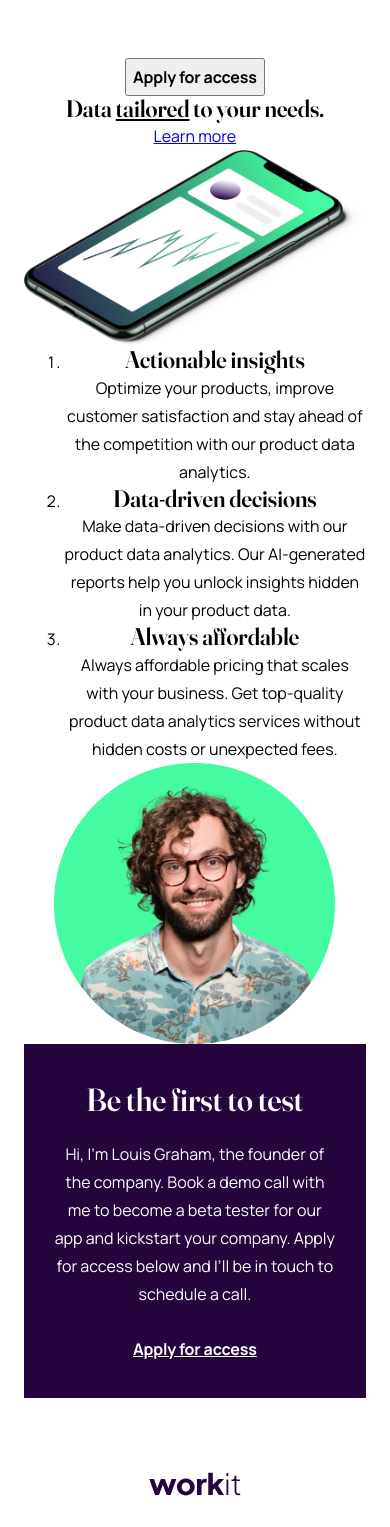
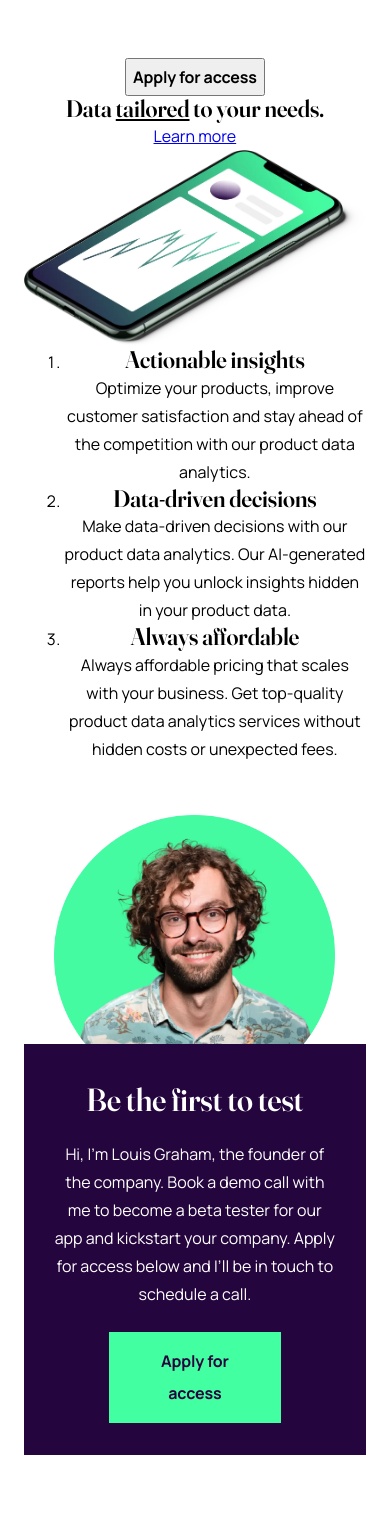
Before and after one commit to rupali317/workit-landing-page, a React (Create React App) app: page / in a window 390 px wide. Shown: the top 1527 px of the page. Built offline with nearby package versions, Linux system fonts and the light colour scheme.

Commit message:
Working on the mobile styling of the access invitation section

```diff
--- a/src/components/AccessInvitation/AccessInvitation.jsx
+++ b/src/components/AccessInvitation/AccessInvitation.jsx
@@ -5,7 +5,12 @@ import React from "react";
 export const AccessInvitation = () => {
   const SocialMediaList = data.map((item) => {
     return (
-      <AccessInvitationStyles.SocialMediaLink key={item.id} href={item.link} target="_blank" rel="noreferrer">
+      <AccessInvitationStyles.SocialMediaLink
+        key={item.id}
+        href={item.link}
+        target="_blank"
+        rel="noreferrer"
+      >
         <img src={item.image} alt={item.id} title={item.id} />
       </AccessInvitationStyles.SocialMediaLink>
     );
@@ -13,7 +18,7 @@ export const AccessInvitation = () => {
 
   return (
     <section>
-      <img
+      <AccessInvitationStyles.FounderImage
         src="/assets/images/image-founder.webp"
         alt="Workit's founder"
         title="Workit's founder"
@@ -28,7 +33,7 @@ export const AccessInvitation = () => {
           company. Apply for access below and I’ll be in touch to schedule a
           call.
         </p>
-        <button class="secondary-button">Apply for access</button>
+        <button className="primary-button">Apply for access</button>
       </AccessInvitationStyles.InvitationCard>
       <a href="#introduction-section">
         <img
--- a/src/styles/AccessInvitation.style.jsx
+++ b/src/styles/AccessInvitation.style.jsx
@@ -25,11 +25,20 @@ export const InvitationCard = styled.section`
   margin-bottom: var(--space-m-4);
 
   button {
-      margin-top: var(--space-xs-2);
+    margin-top: var(--space-xs-2);
+    margin-left: auto;
+    margin-right: auto;
+    max-width: 10.75rem; /* 172px */
   }
 
   h2 {
-      font-size: var(--font-size-base);
-      line-height: var(--line-height-base);
+    font-size: var(--font-size-base);
+    line-height: var(--line-height-base);
   }
 `;
+
+export const FounderImage = styled.img`
+  position: relative;
+  transform: translateY(52px);
+  z-index: -1;
+`;
--- a/src/styles/Global.style.jsx
+++ b/src/styles/Global.style.jsx
@@ -224,16 +224,25 @@ export const DefaultStyles = createGlobalStyle`
     }
 
     .primary-button {
+        color: var(--color-primary-1);
+        background-color: var(--color-secondary-1);
+        border: var(--border-width-m) solid var(--color-secondary-1);
+        padding: var(--space-xs-3) var(--space-s-2) var(--space-xs-4);
+
+
         &:hover {
-
+            color: var(--color-secondary-1);
+            background-color: transparent;
+            cursor: pointer;
         }
     }
 
     .secondary-button {
-        text-decoration: underline;
         color: var(--color-neutral-2);
         background-color: transparent;
         border: none;
+        border-bottom: var(--border-width-l) solid var(--color-secondary-1);
+        padding: var(--space-none);
 
         &:hover {
             color: var(--color-secondary-1);
```
